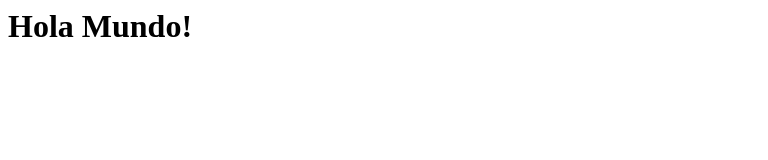
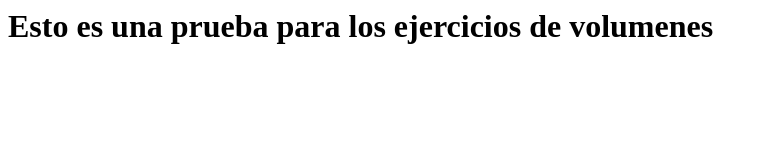
Before and after one commit to mariars89/MariaRosete_EstefaniaSastre, a plain HTML site: page index.html in a window 1280 px wide. Shown: the whole page, without its empty margins (0-768 px from the left). Drawn offline with Linux system fonts and the light colour scheme.

Commit message:
Fin de volúmenes
Ejercicios volúmenes terminado

```diff
--- a/index.html
+++ b/index.html
@@ -1,8 +1,8 @@
 <html>
 <head>
-	<title>Mi página de inicio</title>
+	<title>Volumenes -Index</title>
 </head>
 <body>
-	<h1>Hola Mundo!</h1>
+	<h1>Esto es una prueba para los ejercicios de volumenes</h1>
 </body>
 </html>
```
